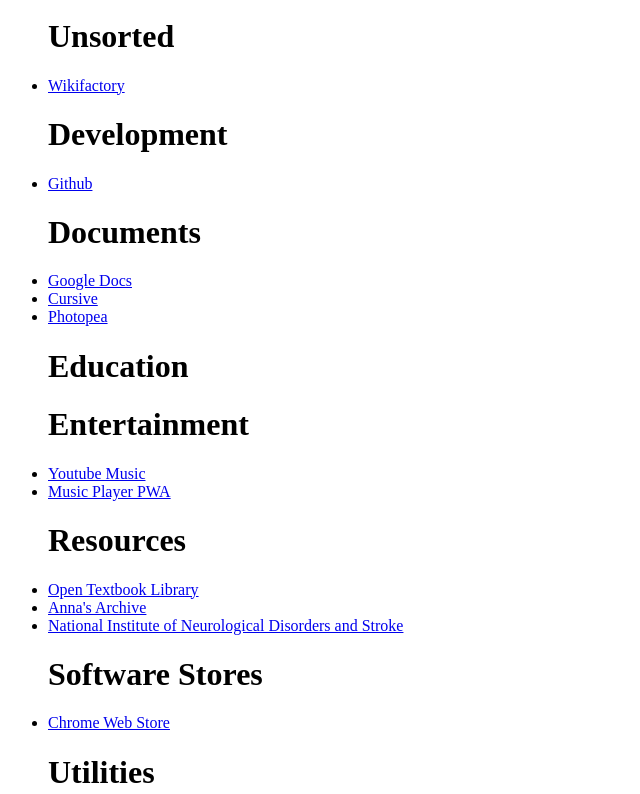
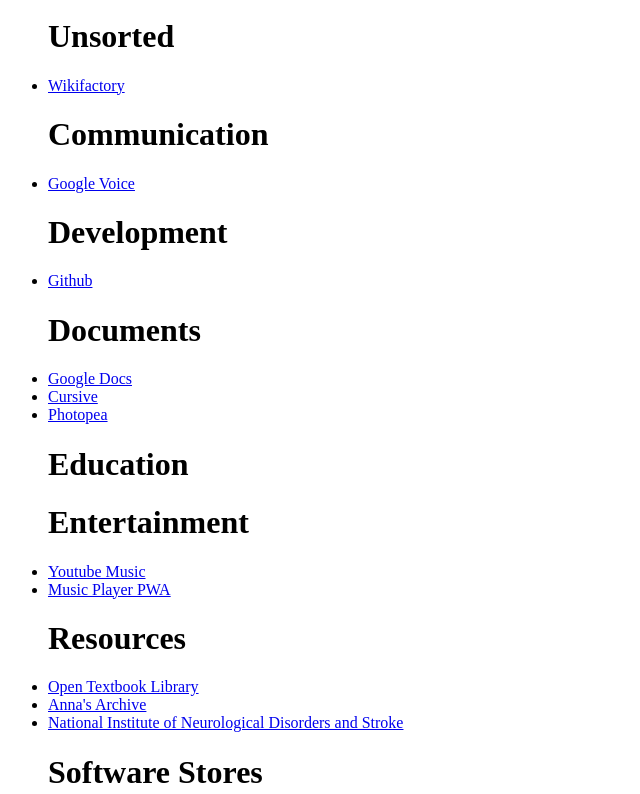
Before and after one commit to InInfinitumEtInTenebris/InInfinitumEtInTenebris.github.io, a plain HTML site: page index.html in a window 1280 px wide. Shown: the part 488-1282 px from the top of the page, without its empty margins (0-640 px from the left). Drawn offline with Linux system fonts and the light colour scheme.

Commit message:
Update index.html
Brought the index.html file to parity with README.md file regarding Communication category and the Google Voice link within the Communication category.

```diff
--- a/index.html
+++ b/index.html
@@ -43,6 +43,12 @@
   <u1>
   <li><a href="https://wikifactory.com/">Wikifactory</a></li>
 
+
+
+ <u1>
+   <h1>Communication</h1>
+  <u1>
+  <li><a href="https://voice.google.com/u/0/messages">Google Voice</a></li>
 
 
 
```
